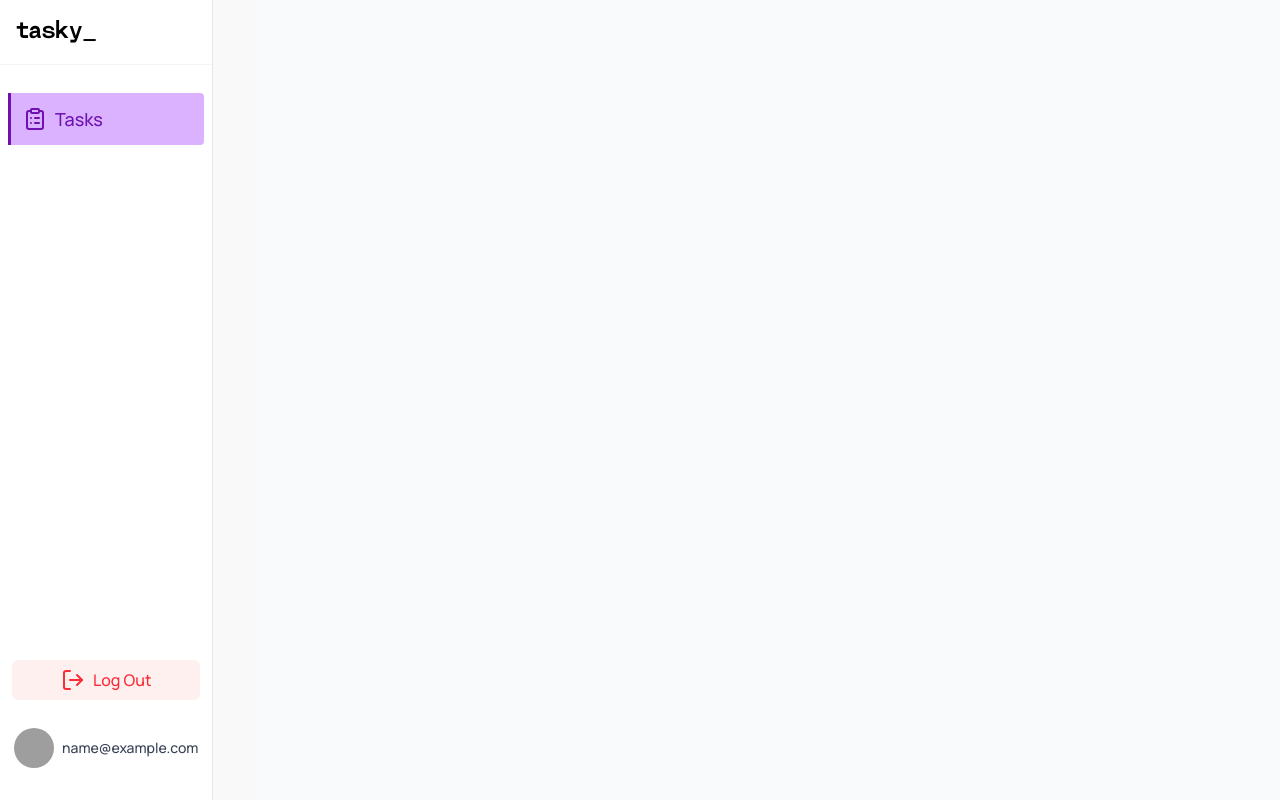
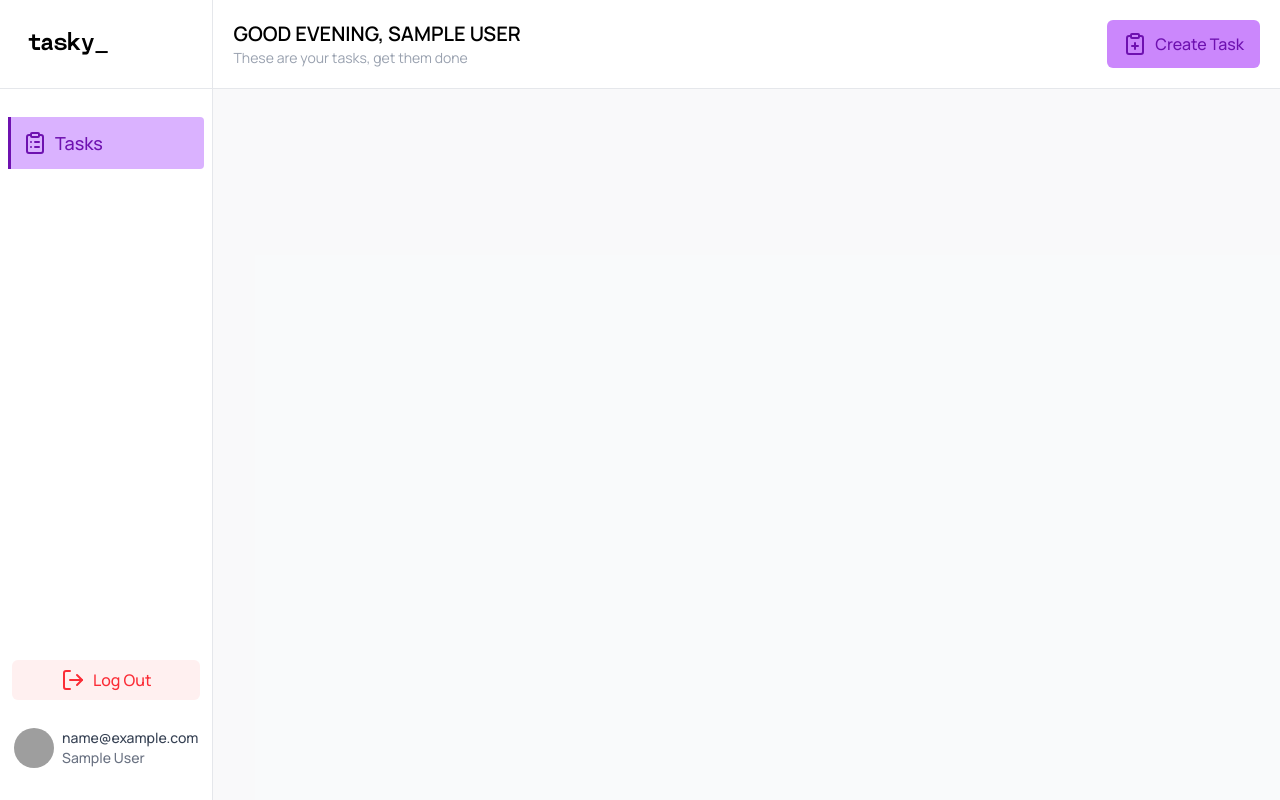
Before and after one commit to Selasie5/tasky-frontend, a React (Vite) app: page /tasks in a window 1280 px wide. Built offline with nearby package versions, Linux system fonts and the light colour scheme; sample sign-in values are in the browser's storage; grey boxes are pictures that could not be loaded.

Commit message:
feat: enhance task view with greeting and create task button

```diff
--- a/src/routes/tasks/index.tsx
+++ b/src/routes/tasks/index.tsx
@@ -1,7 +1,8 @@
 import { createFileRoute, Navigate } from '@tanstack/react-router'
 import { useAuth } from '../../context/authContext'
 import { useLocation } from '@tanstack/react-router';
-import { ClipboardList,LogOut } from 'lucide-react';
+import { ClipboardList,LogOut, ClipboardPlus} from 'lucide-react';
+import { greeting } from '../../utils/greeting';
 
 export const Route = createFileRoute('/tasks/')({
   component: RouteComponent,
@@ -11,14 +12,16 @@ function RouteComponent() {
   const location = useLocation();
   const pathName= location.pathname;
   const isActive = pathName === "/tasks";
+
+  greeting();
   return (
     isAuthenticated ? (
       <div className='flex flex-row items-center justify-center min-h-screen'>
         {/* Responsive Sidebar */}
         <div className='hidden md:flex flex-col justify-between items-start w-1/5 bg-white border-r border-r-gray-200 h-screen'>
         <div className='flex flex-col justify-start items-start w-full gap-5'>
-          <div className='w-full border-b border-b-gray-100'>
-            <div className='p-4'>
+          <div className='w-full border-b border-b-gray-200'>
+            <div className='p-7 max-h-lg min-h-lg'>
             <h1 className=' text-black font-semibold text-2xl logo'>tasky_</h1>
             </div>
 
@@ -51,22 +54,36 @@ function RouteComponent() {
             </div>
             <div className='flex justify-center items-center gap-2 w-full p-4'>
                 <img src="/user_5000.jpg" alt="profile-image" className='w-10 h-10 rounded-full' />
+                <div className="flex flex-col justify-center items-start">
                 <span className='text-sm font-medium text-gray-700'>{email}</span>
+                <span className='text-sm font-medium text-gray-500'>{username}</span>
+                </div>
             </div>
           </div>
         </div>
         {/* Main View */}
-        <div className='flex flex-col justify-center items-center w-full h-screen bg-gray-100/50'>
+        <div className='flex flex-col justify-start items-center w-full h-screen bg-gray-100/50'>
+        <div className='flex justify-between items-center w-full p-5 bg-white border-b border-b-gray-200'>
+        <div className='flex flex-col justify-start items-start '>
+          <h1 className='text-xl font-semibold text-black uppercase'>{greeting()}, {username}</h1>
+          <p className='text-sm text-gray-400'>These are your tasks, get them done</p>
+        </div>
+        <div>
+          <button className='text-md text-purple-800 font-semibold flex justify-center items-start gap-2 bg-purple-600/50 hover:bg-purple-800  hover:text-white hover:cursor-pointer rounded-md px-4 py-3 group'>
+            <ClipboardPlus className='text-purple-800 group-hover:text-white'  />
+            <span className='font-medium '>Create Task</span>
+          </button>
+        </div>
           </div>
-        {/* <h1 className='text-3xl font-bold'>Welcome to Tasky</h1>
-        <p className='text-lg mt-4'>Hello {username}, you are logged in!</p>
-        <button onClick={() => {
-          localStorage.removeItem('tasky:auth:token');
-          localStorage.removeItem('tasky:auth:user');
-          setUsername(null);
-          setEmail(null);
-          checkAuth();
-        }} className='mt-4 bg-red-500 text-white px-4 py-2 rounded'>Logout</button> */}
+
+        <div className='flex flex-col justify-start items-start w-full mt-4'>
+              <div className='flex justify-start items-start w-full'>
+                <div className='flex justify-between items-center '>
+
+                </div>
+              </div>
+        </div>
+          </div>
       </div>
     ) : (
       <Navigate
--- /dev/null
+++ b/src/utils/greeting.ts
@@ -0,0 +1,12 @@
+export const greeting =():string=>
+{
+    const date = new Date();
+    const hours = date.getHours();
+    if (hours < 12) {
+        return "Good Morning";
+    } else if (hours < 18) {
+        return "Good Afternoon";
+    } else {
+        return "Good Evening";
+    }
+}
```
